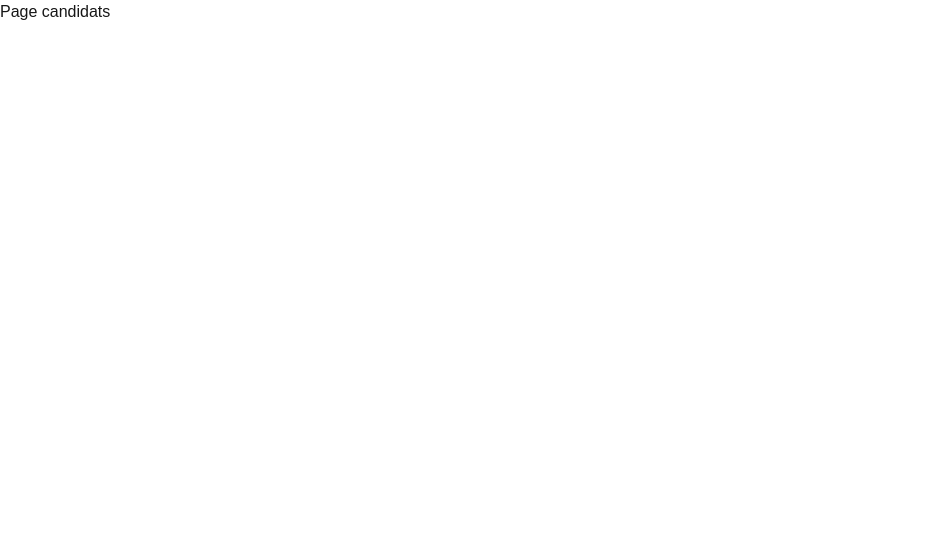
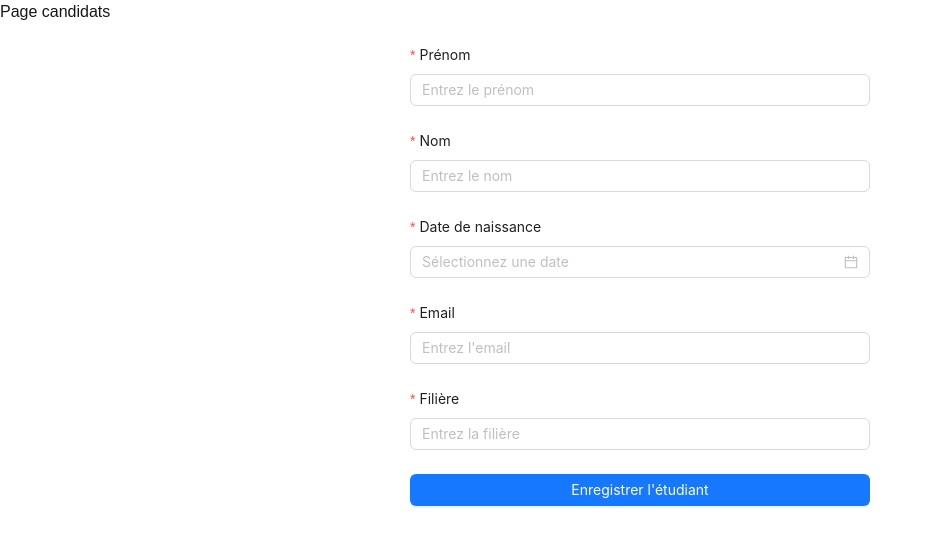
Before and after one commit to Yoann-Guion/exo-arimayi-frontend, a Next.js app: page /candidats in a window 1280 px wide. Shown: the top 546 px of the page, without its empty margins (0-932 px from the left). Built offline with nearby package versions, Linux system fonts and the light colour scheme.

Commit message:
add form component for candidates page

```diff
--- a/src/app/candidats/page.tsx
+++ b/src/app/candidats/page.tsx
@@ -1,3 +1,14 @@
+import StudentForm from "../component/Studentform";
+
 export default function Page() {
-  return <p>Page candidats</p>;
+  return (
+    <div className="flex flex-col items-center p-6">
+      <div className="w-4/6 p-8 bg-white shadow-md rounded-lg text-center">
+        <h1 className="text-3xl font-bold text-black mb-6">Page candidats</h1>
+        <div className="w-full p-6 border border-gray-300 rounded-lg shadow-lg">
+          <StudentForm />
+        </div>
+      </div>
+    </div>
+  );
 }
--- /dev/null
+++ b/src/app/component/Studentform.tsx
@@ -0,0 +1,91 @@
+"use client";
+
+import React from "react";
+import { Form, Input, Button, DatePicker } from "antd";
+
+export default function StudentForm() {
+  const [form] = Form.useForm();
+
+  const onFinish = (values: any) => {
+    // Conversion de la date de naissance en format ISO
+    const formattedValues = {
+      ...values,
+      birthDate: values.birthDate
+        ? values.birthDate.format("YYYY-MM-DD")
+        : null,
+    };
+    console.log("Données du formulaire :", formattedValues);
+    // Ici, vous pourriez envoyer les données à votre backend
+  };
+
+  return (
+    <div
+      style={{
+        maxWidth: "500px",
+        margin: "0 auto",
+        padding: "20px",
+      }}
+    >
+      <Form
+        form={form}
+        name="student-registration"
+        layout="vertical"
+        onFinish={onFinish}
+      >
+        <Form.Item
+          name="firstName"
+          label="Prénom"
+          rules={[{ required: true, message: "Veuillez saisir le prénom" }]}
+        >
+          <Input placeholder="Entrez le prénom" />
+        </Form.Item>
+
+        <Form.Item
+          name="lastName"
+          label="Nom"
+          rules={[{ required: true, message: "Veuillez saisir le nom" }]}
+        >
+          <Input placeholder="Entrez le nom" />
+        </Form.Item>
+
+        <Form.Item
+          name="birthDate"
+          label="Date de naissance"
+          rules={[
+            { required: true, message: "Veuillez sélectionner une date" },
+          ]}
+        >
+          <DatePicker
+            style={{ width: "100%" }}
+            placeholder="Sélectionnez une date"
+          />
+        </Form.Item>
+
+        <Form.Item
+          name="email"
+          label="Email"
+          rules={[
+            { required: true, message: "Veuillez saisir l'email" },
+            { type: "email", message: "Veuillez entrer un email valide" },
+          ]}
+        >
+          <Input placeholder="Entrez l'email" />
+        </Form.Item>
+
+        <Form.Item
+          name="major"
+          label="Filière"
+          rules={[{ required: true, message: "Veuillez saisir la filière" }]}
+        >
+          <Input placeholder="Entrez la filière" />
+        </Form.Item>
+
+        <Form.Item>
+          <Button type="primary" htmlType="submit" block>
+            Enregistrer l'étudiant
+          </Button>
+        </Form.Item>
+      </Form>
+    </div>
+  );
+}
--- a/src/app/page.tsx
+++ b/src/app/page.tsx
@@ -3,7 +3,7 @@ import Link from "next/link";
 
 export default function Home() {
   return (
-    <div className="flex items-center justify-center min-h-screen bg-gray-100">
+    <div className="flex items-center justify-center min-h-screen">
       <div className="w-96 p-8 bg-white shadow-md rounded-lg text-center">
         <div className="mb-6">
           <h1 className="text-2xl font-bold text-black">Projet Frontend</h1>
```
